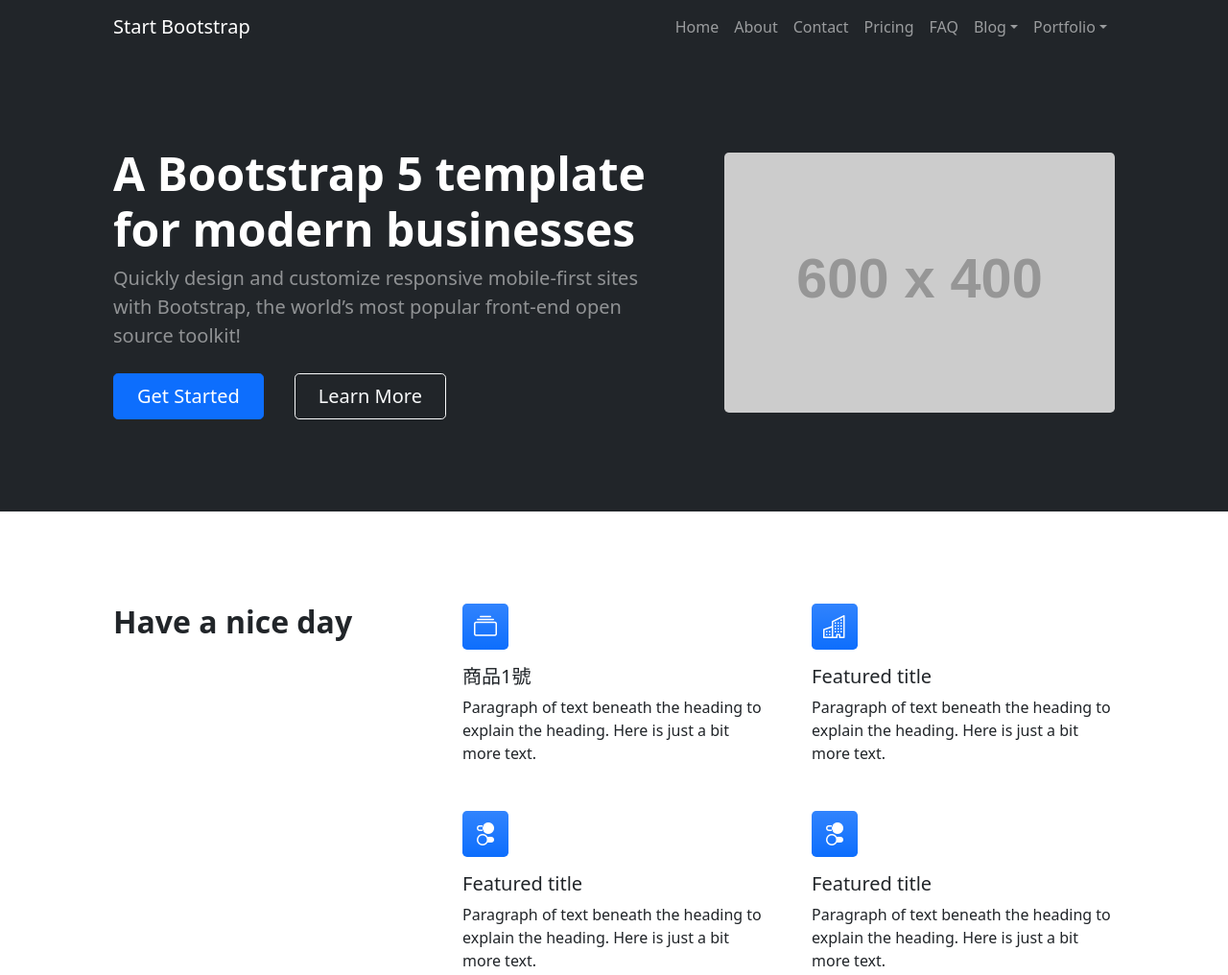
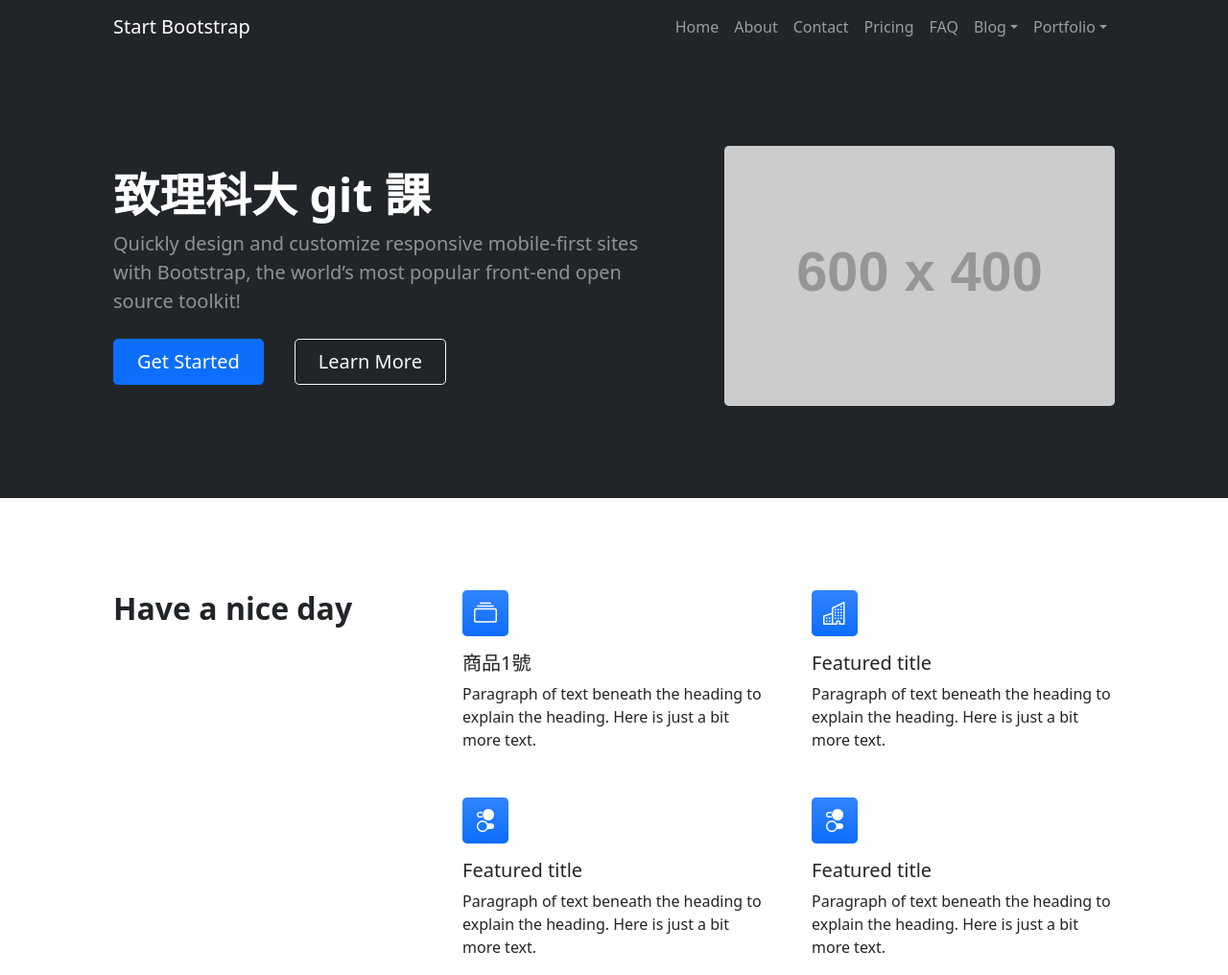
Before and after one commit to joanna9m/chihlee_open, a plain HTML site: page index.html in a window 1280 px wide. Shown: the top 1016 px of the page at 96% size. Drawn offline with nearby package versions, Linux system fonts and the light colour scheme; placeholder pictures from the web are drawn by us.

Commit message:
update index.html

```diff
--- a/index.html
+++ b/index.html
@@ -51,7 +51,7 @@
                     <div class="row gx-5 align-items-center justify-content-center">
                         <div class="col-lg-8 col-xl-7 col-xxl-6">
                             <div class="my-5 text-center text-xl-start">
-                                <h1 class="display-5 fw-bolder text-white mb-2">A Bootstrap 5 template for modern businesses</h1>
+                                <h1 class="display-5 fw-bolder text-white mb-2">致理科大 git 課</h1>
                                 <p class="lead fw-normal text-white-50 mb-4">Quickly design and customize responsive mobile-first sites with Bootstrap, the world’s most popular front-end open source toolkit!</p>
                                 <div class="d-grid gap-3 d-sm-flex justify-content-sm-center justify-content-xl-start">
                                     <a class="btn btn-primary btn-lg px-4 me-sm-3" href="#features">Get Started</a>
```
